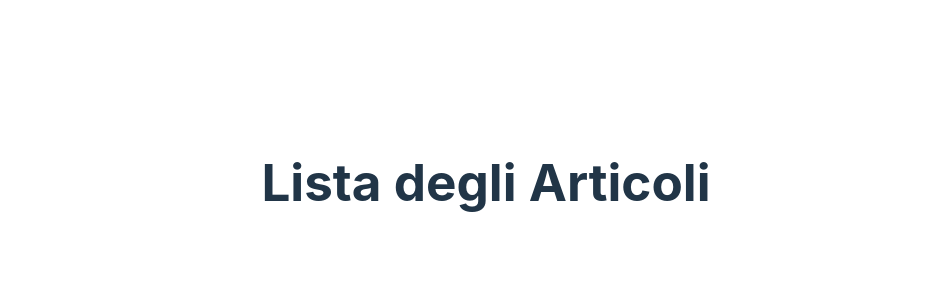
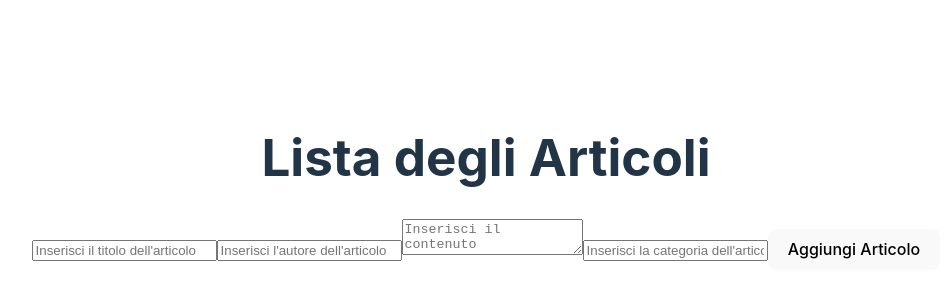
Before and after one commit to nicolo-canevari/react-form-multifield, a React (Vite) app: page / in a window 1280 px wide. Shown: the part 218-518 px from the top of the page, without its empty margins (154-1105 px from the left). Built offline with nearby package versions, Linux system fonts and the light colour scheme.

Commit message:
[FEAT] bozza del form per l'aggiunta di nuovi articoli

```diff
--- a/src/components/ArticleList.jsx
+++ b/src/components/ArticleList.jsx
@@ -70,6 +70,52 @@ const ArticleList = () => {
 
     };
 
+    return (
+
+        <form onSubmit={handleSubmit}>
+
+            {/* Campo per il titolo dell'articolo */}
+            <input
+                type="text"
+                name="title"
+                value={formData.title}
+                onChange={handleFormData}
+                placeholder="Inserisci il titolo dell'articolo"
+            />
+
+            {/* Campo per l'autore dell'articolo */}
+            <input
+                type="text"
+                name="autore"
+                value={formData.autore}
+                onChange={handleFormData}
+                placeholder="Inserisci l'autore dell'articolo"
+            />
+
+            {/* Campo per il contenuto dell'articolo */}
+            <textarea
+                name="contenuto"
+                value={formData.contenuto}
+                onChange={handleFormData}
+                placeholder="Inserisci il contenuto dell'articolo"
+            />
+
+            {/* Campo per la categoria dell'articolo */}
+            <input
+                type="text"
+                name="categoria"
+                value={formData.categoria}
+                onChange={handleFormData}
+                placeholder="Inserisci la categoria dell'articolo"
+            />
+
+            {/* Bottone per inviare il form */}
+            <button type="submit">Aggiungi Articolo</button>
+
+        </form>
+
+    )
+
 }
 
 export default ArticleList;
```
